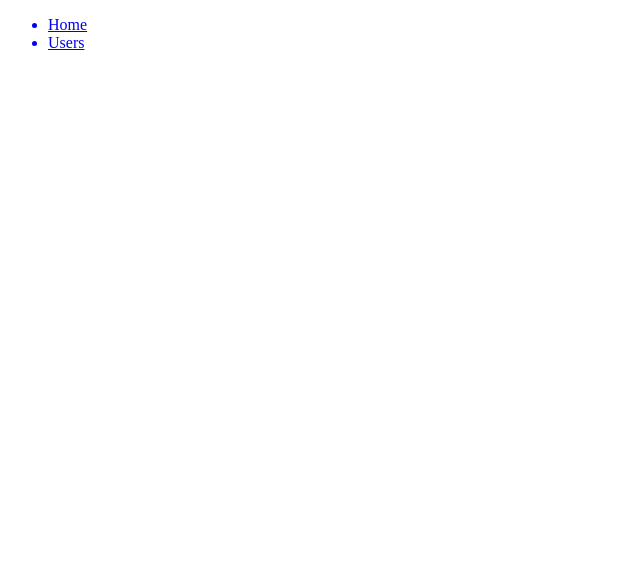
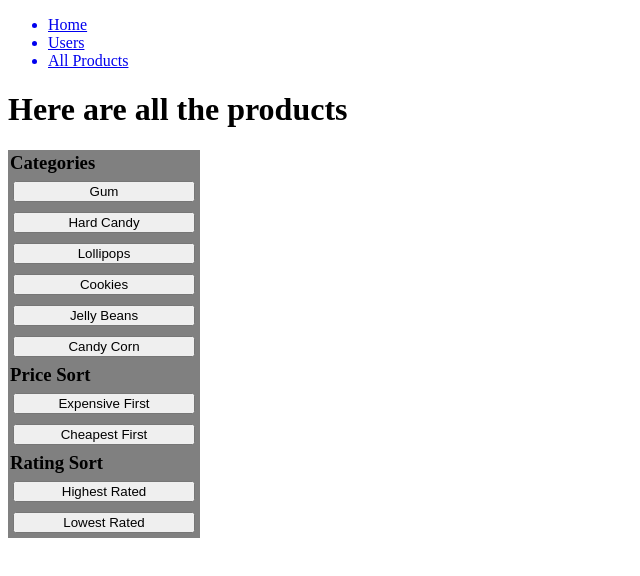
Before and after one commit to husseinfaqih/Candy-Crush, a React app in the folder client/: page /products in a window 1280 px wide. Before the commit this address had no page. Shown: the top 576 px of the page, without its empty margins (0-640 px from the left). Built offline with nearby package versions, Linux system fonts and the light colour scheme.

Commit message:
finished sortAndFilter

```diff
--- a/client/src/App.jsx
+++ b/client/src/App.jsx
@@ -4,6 +4,7 @@ import Nav from "./components/Nav";
 import Home from "./pages/Home/Home";
 import CreateUser from "./pages/User/CreateUser";
 import UserList from "./pages/User/UserList";
+import AllProducts from "./pages/All Products/AllProducts"
 
 const App = () => {
   return (
@@ -12,6 +13,7 @@ const App = () => {
       <Routes>
         <Route path="/" element={<Home />} />
         <Route path="/user" element={<UserList />} />
+        <Route path="/products" element={<AllProducts />} />
         <Route path="/user/create" element={<CreateUser />} />
       </Routes>
     </>
--- a/client/src/components/Nav.jsx
+++ b/client/src/components/Nav.jsx
@@ -12,6 +12,7 @@ const Nav = () => {
       <Link to="/user" data-testid={TEST_ID.linkToUsers}>
         <li>Users</li>
       </Link>
+      <Link to="/products"><li>All Products</li></Link>
     </ul>
   );
 };
--- /dev/null
+++ b/client/src/components/Sort And Filter/Categories.jsx
@@ -0,0 +1,10 @@
+import React from "react"
+
+const allCategories = ["Gum" ,"Hard Candy", "Lollipops","Cookies", "Jelly Beans", "Candy Corn"]
+const Categories = () => {
+   return (
+    allCategories.map(c => <button key={c} style={{margin : "5px"}}>{c}</button> )
+   )
+}
+
+export default Categories
--- /dev/null
+++ b/client/src/components/Sort And Filter/Price.jsx
@@ -0,0 +1,12 @@
+import React from "react"
+
+const Price = () => {
+  return (
+    <>
+      <button style={{margin : "5px"}}>Expensive First</button>
+      <button style={{margin : "5px"}}>Cheapest First</button>
+      </>
+  )
+}
+
+export default Price
--- /dev/null
+++ b/client/src/components/Sort And Filter/Rating.jsx
@@ -0,0 +1,12 @@
+import React from "react"
+
+const Rating = () => {
+  return (
+    <>
+    <button style={{margin : "5px"}}>Highest Rated</button>
+    <button style={{margin : "5px"}}>Lowest Rated</button>
+    </>
+  )
+}
+
+export default Rating
--- /dev/null
+++ b/client/src/components/Sort And Filter/SortAndFilter.jsx
@@ -0,0 +1,20 @@
+import React from "react";
+import Categories from "./Categories";
+import Price from "./Price";
+import Rating from "./Rating";
+
+const SortAndFilter = () => {
+  return (
+    <div className="sortAndFilter" style={{ display: "flex", flexDirection:"column", width : "15vw", backgroundColor: "gray"}}>
+      <h3 style={{margin : "2px"}}>Categories</h3>
+      {<Categories />}
+      <h3 style={{margin : "2px"}}>Price Sort</h3>
+      {<Price />}
+      <h3 style={{margin : "2px"}}>Rating Sort</h3>
+      {<Rating />}
+
+    </div>
+  )
+}
+
+export default SortAndFilter
--- /dev/null
+++ b/client/src/pages/All Products/AllProducts.jsx
@@ -0,0 +1,14 @@
+import React from "react"
+import SortAndFilter from "../../components/Sort And Filter/SortAndFilter"
+
+const AllProducts = () => {
+  return (
+    <div>
+      <h1>Here are all the products</h1>
+      {<SortAndFilter/>}
+
+    </div>
+  )
+}
+
+export default AllProducts
```
Also changed, not shown: 1 other file (tests, documents, lock files or other folders).
